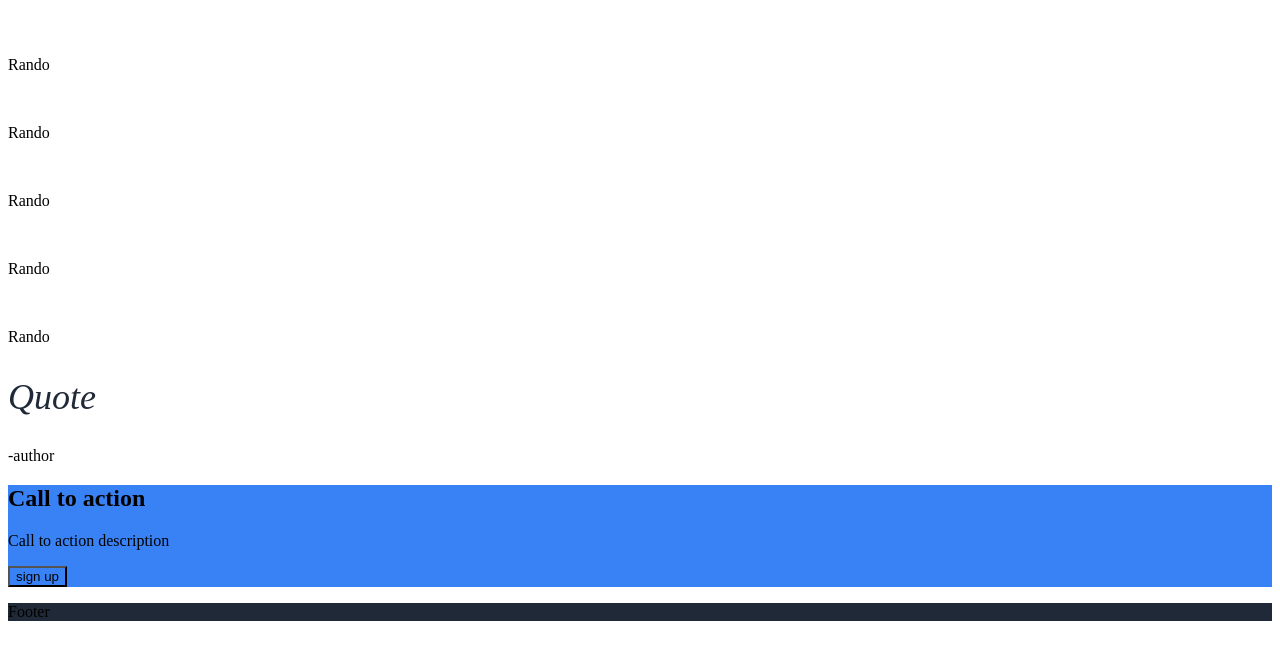
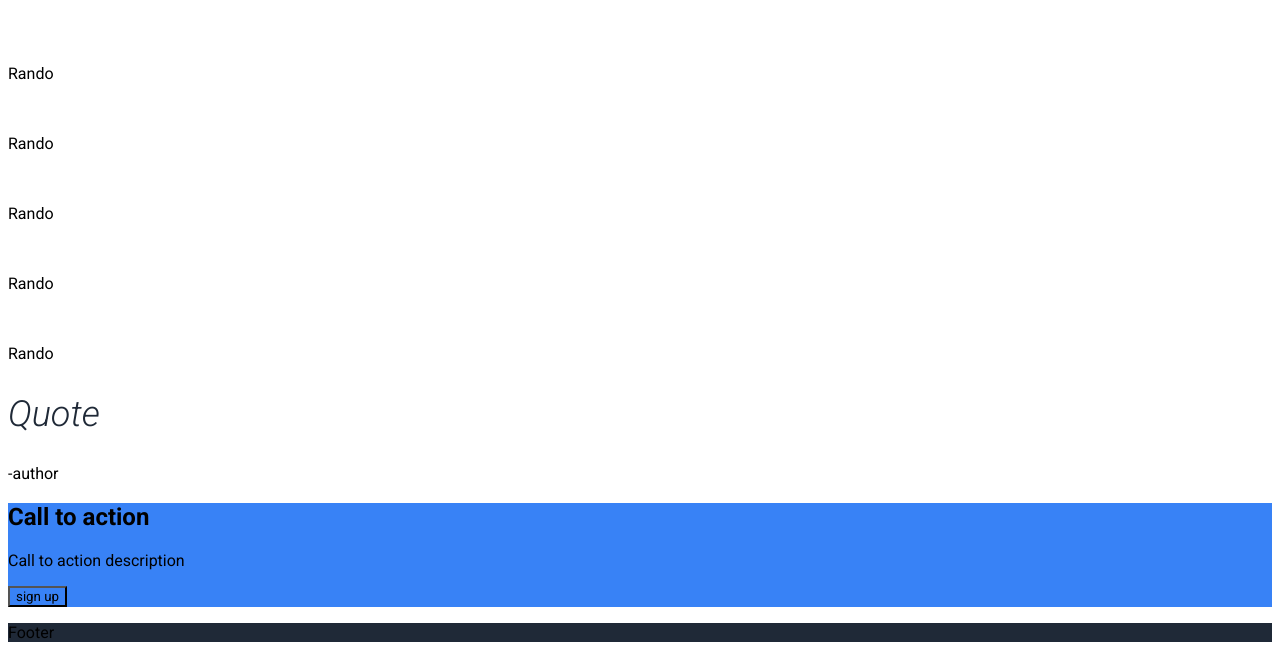
Before and after one commit to Shinzuu/odin-Project-Landing-Page, a plain HTML site: page index.html in a window 1280 px wide. Shown: the part 348-1006 px from the top of the page. Before the commit the page ends 985 px from the top, so only its background shows below. Drawn offline with Linux system fonts and the light colour scheme.

Commit message:
added font

```diff
--- a/asset/css/styles.css
+++ b/asset/css/styles.css
@@ -1,4 +1,7 @@
 /* colors and font styles */
+* {
+    font-family: roboto;
+}
 .hero, footer {
     background-color: #1f2937;
 }
--- a/index.html
+++ b/index.html
@@ -6,6 +6,11 @@
         <title>Landing Page Title</title>
         <meta name="viewport" content="width=device-width, initial-scale=1">
         <link rel="stylesheet" href="asset/css/styles.css">
+        <!-- Embed code for roboto -->
+        <link rel="preconnect" href="https://fonts.googleapis.com">
+        <link rel="preconnect" href="https://fonts.gstatic.com" crossorigin>
+        <link href="https://fonts.googleapis.com/css2?family=Roboto:ital,wght@0,100;0,300;0,400;0,500;0,700;0,900;1,100;1,300;1,400;1,500;1,700;1,900&display=swap" rel="stylesheet">
+
     </head>
     <body>
         <header>
```
